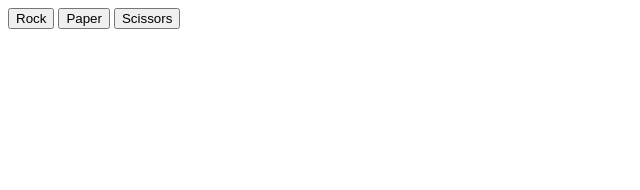
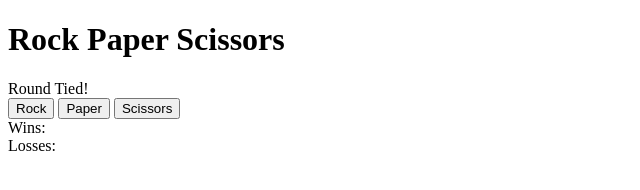
Before and after one commit to Wintersgate/rock-paper-scissors, a plain HTML site: page index.html in a window 1280 px wide. Both pictures are taken after a click on the button "Rock". Shown: the whole page, without its empty margins (0-640 px from the left). Drawn offline with Linux system fonts and the light colour scheme.

Commit message:
added ui elements for scoring

```diff
--- a/index.html
+++ b/index.html
@@ -7,9 +7,15 @@
     <script src = "script.js" defer></script>
 </head>
 <body>
-    <div></div>
+    <h1>Rock Paper Scissors</h1>
+    <div id="container"></div>
     <button id="rock">Rock</button>
     <button id="paper">Paper</button>
     <button id="scissors">Scissors</button>
+    <div id="score">
+        <div id="wins">Wins:</div>
+        <div id="losses">Losses:</div>
+    </div>
+    <div id="final"></div>
 </body>
 </html>
--- a/script.js
+++ b/script.js
@@ -1,4 +1,9 @@
 const buttons = document.querySelectorAll('button');
+const container = document.querySelector('#container');
+const score = document.querySelector('#score');
+const winText = document.querySelector('#wins');
+const lossText = document.querySelector('#losses');
+const finalScore = document.querySelector('#final');
 
 //Generate Computers Answer (R/P/S)//
 
@@ -34,6 +39,8 @@ function playRound (playerSelection, computerSelection) {
 }
 
 function playGame () {
+    let wins = 0;
+    let losses = 0;
     let playerSelection;
     buttons.forEach((button) => {
         button.addEventListener('click', () => {
@@ -47,6 +54,24 @@ function playGame () {
             const computerSelection = getComputerChoice();
             const result = playRound(playerSelection, computerSelection);
             console.log(result);
+            container.innerText = result;
+
+            if (result === "You win! " + playerSelection + " beats " + computerSelection) {
+                wins++;
+                winText.innerText = 'Wins: ' + wins;
+            }
+
+            if (result === "You lose! " + computerSelection + " beats " + playerSelection) {
+                losses++;
+                lossText.innerText = 'Losses: ' + losses;
+            }
+
+            if (wins >= 5) {
+                finalScore.textContent = 'Victory! You have won 5 rounds.';
+            } else if (losses >= 5) {
+                finalScore.textContent = 'Defeat! Your opponent has won 5 rounds.';
+            }
+
         });
     });
 }
```
